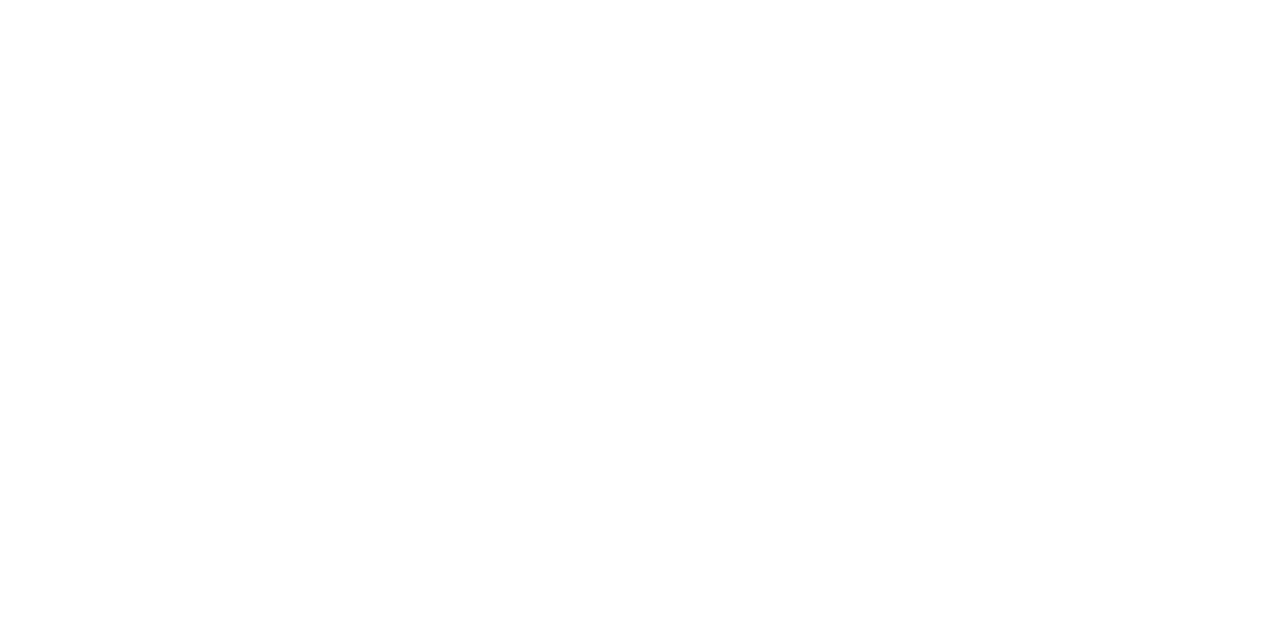
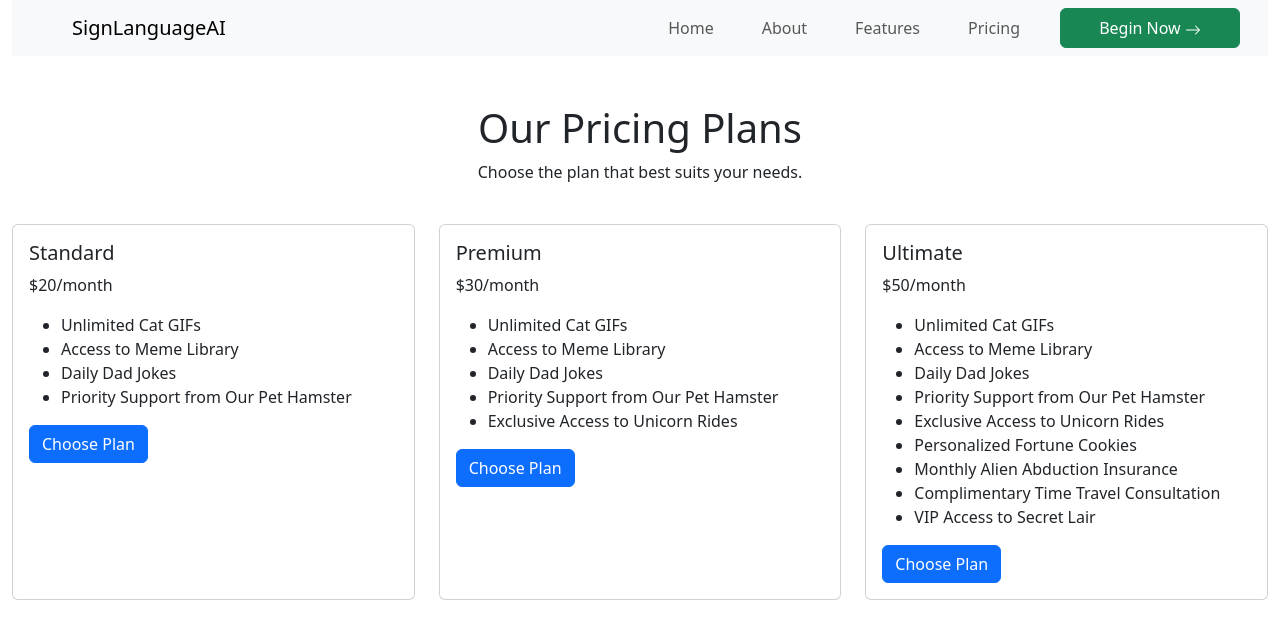
Before and after one commit to imanoob1118/CTRL-HACK-DEL, a React (Create React App) app: page /Pricing in a window 1280 px wide. Before the commit this address had no page. Shown: the top 638 px of the page. Built offline with nearby package versions, Linux system fonts and the light colour scheme.

Commit message:
Created basic UI for other pages

```diff
--- a/package.json
+++ b/package.json
@@ -18,6 +18,7 @@
     "react-dom": "^18.3.1",
     "react-router-dom": "^6.28.0",
     "react-scripts": "5.0.1",
+    "react-scroll": "^1.9.0",
     "typescript": "^4.9.5",
     "web-vitals": "^2.1.4"
   },
@@ -46,6 +47,7 @@
     ]
   },
   "devDependencies": {
-    "@types/axios": "^0.14.4"
+    "@types/axios": "^0.14.4",
+    "@types/react-scroll": "^1.8.10"
   }
 }
--- a/src/App.tsx
+++ b/src/App.tsx
@@ -4,7 +4,9 @@ import './App.css';
 import Home from './pages/Home/Home';
 import 'bootstrap/dist/css/bootstrap.min.css';
 import About from './pages/About/About';
-import AI from './pages/ai/AI';
+import AI from './pages/Ai/Ai';
+import Features from './pages/Features/Features';
+import Pricing from './pages/Pricing/Pricing';
 
 const App: React.FC = () => {
   return (
@@ -12,8 +14,9 @@ const App: React.FC = () => {
       <Routes>
         <Route path="/" element={<Home />} />
         <Route path="/Ai" element={<AI />} />
-        <Route path='/About' element={<About/>}/>
-
+        <Route path='/About' element={<About />} />
+        <Route path='/Features' element={<Features />} />
+        <Route path='/Pricing' element={<Pricing />} />
       </Routes>
     </Router>
   );
--- a/src/pages/About/About.tsx
+++ b/src/pages/About/About.tsx
@@ -1,9 +1,11 @@
 import React from "react";
-import { Container, Row, Col, Card } from "react-bootstrap";
+import { Container, Row, Col, Card, Nav } from "react-bootstrap";
+import NavBar from "../../components/Nav/Nav";
 
 const About: React.FC = () => {
     return (
         <Container fluid>
+            <NavBar/>
             <Row className="justify-content-center mt-5">
                 <Col md={8}>
                     <Card>
--- a/src/pages/Ai/Ai.tsx
+++ b/src/pages/Ai/Ai.tsx
@@ -11,7 +11,7 @@ const AI: React.FC = () => {
             <Container className="mt-5">
                 <Row>
                     <Col>
-                    <Video/>
+                        <Video />
                     </Col>
                 </Row>
             </Container>
--- /dev/null
+++ b/src/pages/Features/Features.tsx
@@ -0,0 +1,41 @@
+import React from 'react';
+import { Container, Row, Col, Card } from 'react-bootstrap';
+import NavBar from '../../components/Nav/Nav';
+
+const features = [
+    { title: 'Hand Gesture Recognition', description: 'Our model will be able to determine which hand gesture you are showing up and will tell you which hand sign you are doing. It uses advanced machine learning algorithms to accurately recognize and interpret various hand gestures in real-time. This feature is designed to be highly responsive and works seamlessly across different environments and lighting conditions, providing a reliable and intuitive user experience.' },
+    { title: 'Personalized Learning Experience', description: 'Our platform offers a personalized learning experience tailored to each user\'s needs. It adapts to individual learning styles and paces, providing customized content and recommendations. With interactive tutorials, real-time feedback, and progress tracking, users can effectively learn new skills and knowledge. This feature ensures that learning is engaging, efficient, and suited to each user\'s unique preferences and goals.' },
+    { title: 'Intuitive User Interface', description: 'Our platform features an intuitive user interface designed to provide a seamless and enjoyable user experience. This feature includes a clean and modern design, easy navigation, and user-friendly controls. Users can quickly access the tools and information they need without any steep learning curve. The interface is responsive and adapts to different devices and screen sizes, ensuring a consistent experience across desktops, tablets, and smartphones. This feature is aimed at enhancing user satisfaction and productivity by making the platform easy to use and visually appealing.' },
+];
+
+const Features: React.FC = () => {
+    return (
+        <>
+            <NavBar />
+            <Container fluid className="mt-5">
+                <Row className="text-center mb-4">
+                    <Col>
+                        <h1>Our Features</h1>
+                        <p>Discover the amazing features we offer.</p>
+                    </Col>
+                </Row>
+                <Row>
+                    {features.map((feature, index) => (
+                        <Col md={4} className="mb-3 mt-5" key={index}>
+                            <Card>
+                                <Card.Body>
+                                    <Card.Title>{feature.title}</Card.Title>
+                                    <Card.Text>
+                                        {feature.description}
+                                    </Card.Text>
+                                </Card.Body>
+                            </Card>
+                        </Col>
+                    ))}
+                </Row>
+            </Container>
+        </>
+    );
+};
+
+export default Features;
--- a/src/pages/Home/Home.tsx
+++ b/src/pages/Home/Home.tsx
@@ -3,22 +3,10 @@ import NavBar from "../../components/Nav/Nav";
 import { Container, Row, Col, Card, Button, Image } from "react-bootstrap";
 import './Home.css';
 import SignLangaugePhoto from "../../photos/SignLanguageCartoon.jpg";
-import * as Icon from 'react-bootstrap-icons';
 import { useNavigate } from "react-router-dom";
-import About from "../About/About";
-import { useRef } from "react";
-
 
 const Home: React.FC = () => {
     const navigate = useNavigate();
-
-    const aboutRef = useRef<HTMLDivElement | null>(null);
-
-    const handleScrollToAbout = () => {
-        if (aboutRef.current) {
-            aboutRef.current.scrollIntoView({ behavior: "smooth" });
-        }
-    };
 
     const handleNavigation = (path: string) => {
         navigate(`/${path}`);
@@ -54,21 +42,6 @@ const Home: React.FC = () => {
                 </Row>
             </Container>
             <br /><br /><br /><br /><br />
-            <Container fluid className="d-flex justify-content-center align-items-center bounce">
-                <Button variant="light" onClick={handleScrollToAbout}>
-                    <Icon.ArrowDownCircle size={40} color="#28CB8B" />
-                </Button>
-            </Container>
-
-            <div ref={aboutRef}>
-                <About />
-            </div>
-            {/* <div ref={featuresRef}>
-                <Features/>
-            </div>
-            <div ref={pricingRef}>
-                <Pricing/>
-            </div> */}
         </Container>
     );
 }
--- /dev/null
+++ b/src/pages/Pricing/Pricing.css
@@ -0,0 +1,6 @@
+.pricing-card {
+    height: 100%;
+    display: flex;
+    flex-direction: column;
+    justify-content: space-between;
+}
--- /dev/null
+++ b/src/pages/Pricing/Pricing.tsx
@@ -0,0 +1,73 @@
+import React from 'react';
+import { Container, Row, Col, Card, Button } from 'react-bootstrap';
+import './Pricing.css';
+import NavBar from '../../components/Nav/Nav';
+
+const Pricing: React.FC = () => {
+    return (
+        <Container fluid>
+            <NavBar />
+            <Row className="text-center mb-4 mt-5">
+                <Col>
+                    <h1>Our Pricing Plans</h1>
+                    <p>Choose the plan that best suits your needs.</p>
+                </Col>
+            </Row>
+            <Row>
+                <Col md={4} className="mb-4">
+                    <Card className="pricing-card">
+                        <Card.Body>
+                            <Card.Title>Standard</Card.Title>
+                            <Card.Text>$20/month</Card.Text>
+                            <ul>
+                                <li>Unlimited Cat GIFs</li>
+                                <li>Access to Meme Library</li>
+                                <li>Daily Dad Jokes</li>
+                                <li>Priority Support from Our Pet Hamster</li>
+                            </ul>
+                            <Button variant="primary">Choose Plan</Button>
+                        </Card.Body>
+                    </Card>
+                </Col>
+                <Col md={4} className="mb-4">
+                    <Card className="pricing-card">
+                        <Card.Body>
+                            <Card.Title>Premium</Card.Title>
+                            <Card.Text>$30/month</Card.Text>
+                            <ul>
+                                <li>Unlimited Cat GIFs</li>
+                                <li>Access to Meme Library</li>
+                                <li>Daily Dad Jokes</li>
+                                <li>Priority Support from Our Pet Hamster</li>
+                                <li>Exclusive Access to Unicorn Rides</li>
+                            </ul>
+                            <Button variant="primary">Choose Plan</Button>
+                        </Card.Body>
+                    </Card>
+                </Col>
+                <Col md={4} className="mb-4">
+                    <Card className="pricing-card">
+                        <Card.Body>
+                            <Card.Title>Ultimate</Card.Title>
+                            <Card.Text>$50/month</Card.Text>
+                            <ul>
+                                <li>Unlimited Cat GIFs</li>
+                                <li>Access to Meme Library</li>
+                                <li>Daily Dad Jokes</li>
+                                <li>Priority Support from Our Pet Hamster</li>
+                                <li>Exclusive Access to Unicorn Rides</li>
+                                <li>Personalized Fortune Cookies</li>
+                                <li>Monthly Alien Abduction Insurance</li>
+                                <li>Complimentary Time Travel Consultation</li>
+                                <li>VIP Access to Secret Lair</li>
+                            </ul>
+                            <Button variant="primary">Choose Plan</Button>
+                        </Card.Body>
+                    </Card>
+                </Col>
+            </Row>
+        </Container>
+    );
+};
+
+export default Pricing;
```
Also changed, not shown: src/components/Footer/Footer.css (added, +21 -0 lines), src/components/Footer/Footer.tsx (added, +33 -0 lines), 1 other file (tests, documents, lock files or other folders).
